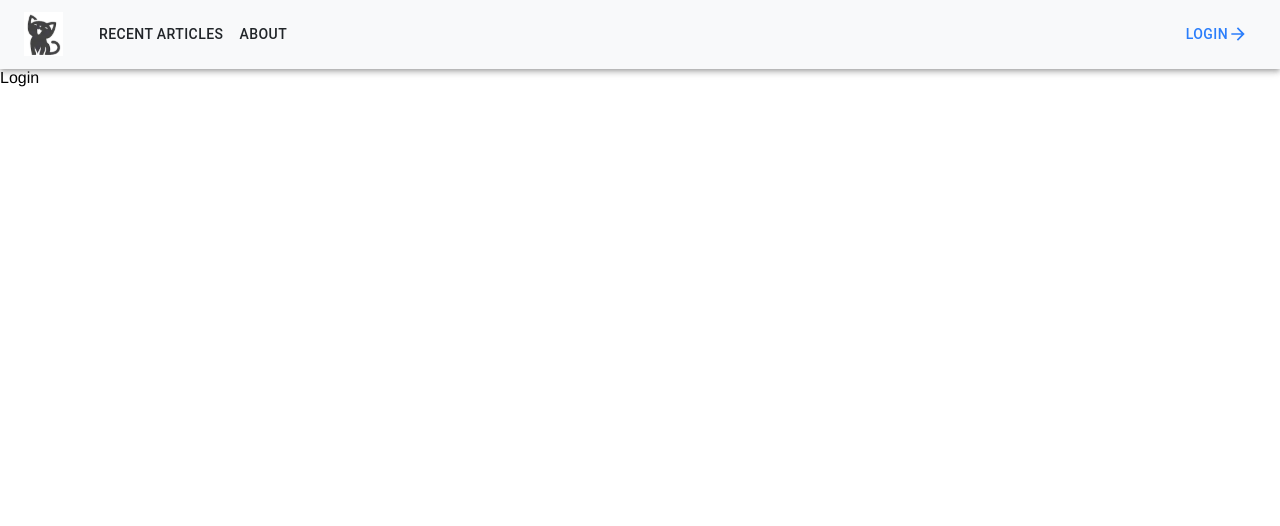
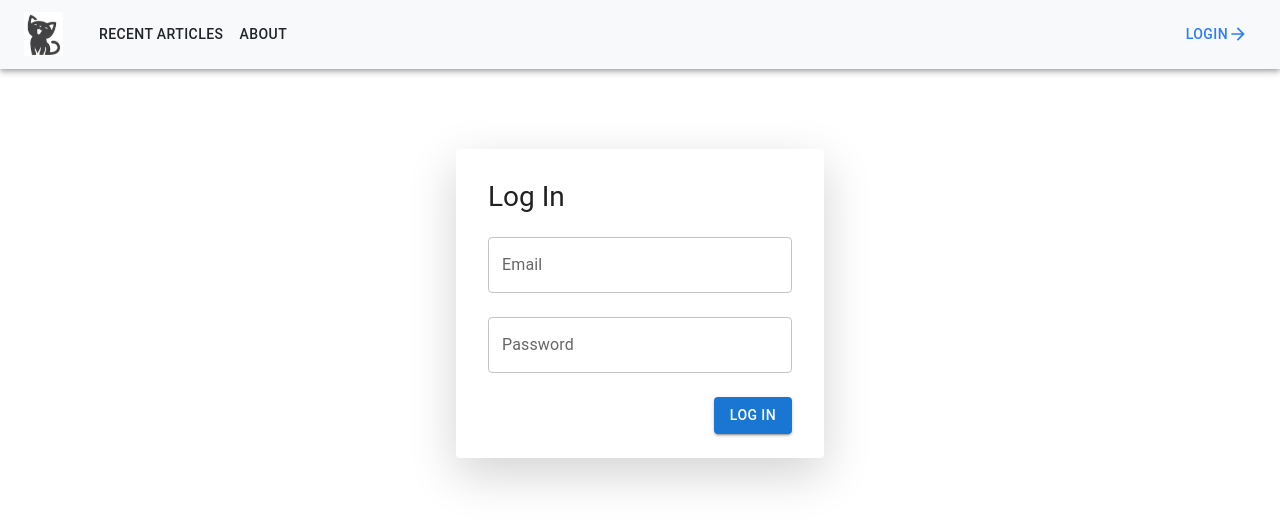
Before and after one commit to JiMare/applifting, a React (Create React App) app in the folder frontend/: page /login in a window 1280 px wide. Shown: the top 526 px of the page. Built offline with nearby package versions, Linux system fonts and the light colour scheme.

Commit message:
login card, useform

```diff
--- a/frontend/package.json
+++ b/frontend/package.json
@@ -5,8 +5,8 @@
   "dependencies": {
     "@emotion/react": "^11.9.3",
     "@emotion/styled": "^11.9.3",
+    "@mui/icons-material": "^5.6.2",
     "@mui/material": "^5.8.6",
-    "@mui/icons-material": "^5.6.2",
     "@testing-library/jest-dom": "^5.16.4",
     "@testing-library/react": "^13.3.0",
     "@testing-library/user-event": "^13.5.0",
@@ -17,6 +17,7 @@
     "@types/react-router-dom": "^5.3.3",
     "react": "^18.2.0",
     "react-dom": "^18.2.0",
+    "react-hook-form": "^7.33.1",
     "react-router-dom": "^6.0.2",
     "react-scripts": "5.0.1",
     "typescript": "^4.7.4",
--- /dev/null
+++ b/frontend/src/components/Login/Login.css
@@ -0,0 +1,4 @@
+.card {
+  margin: auto;
+  margin-top: 5rem;
+}
--- a/frontend/src/components/Login/Login.tsx
+++ b/frontend/src/components/Login/Login.tsx
@@ -1,5 +1,73 @@
 import { ReactElement } from "react";
+import { useForm } from "react-hook-form";
+import {
+  TextField,
+  Button,
+  Card,
+  CardContent,
+  Typography,
+  Box,
+} from "@mui/material";
+import "./Login.css";
+
+type FormValues = {
+  username: string;
+  password: string;
+};
 
 export const Login = (): ReactElement => {
-  return <div>Login</div>;
+  const {
+    register,
+    handleSubmit,
+    formState: { errors },
+  } = useForm<FormValues>({
+    mode: "onChange",
+  });
+
+  const onSubmit = (data: FormValues) => {
+    console.log(data);
+  };
+  return (
+    <Card sx={{ maxWidth: 368, boxShadow: "0px 16px 48px rgba(0, 0, 0, 0.175)" }} className="card">
+      <CardContent sx={{ padding: "2rem" }}>
+        <Typography
+          variant="h3"
+          sx={{ fontSize: "1.75rem", marginBottom: "1.5rem" }}
+        >
+          Log In
+        </Typography>
+        <form onSubmit={handleSubmit(onSubmit)}>
+          <TextField
+            sx={{ marginBottom: "1.5rem" }}
+            label="Email"
+            fullWidth
+            {...register("username", {
+              required: "Email is required",
+              pattern: {
+                value: /^[\w-.]+@([\w-]+\.)+[\w-]{2,4}$/,
+                message: "Not correct e-mail format!",
+              },
+            })}
+            error={Boolean(errors.username)}
+            helperText={errors.username?.message}
+          />
+          <TextField
+            sx={{ marginBottom: "1.5rem" }}
+            label="Password"
+            fullWidth
+            {...register("password", {
+              required: "Password is required",
+            })}
+            error={Boolean(errors.password)}
+            helperText={errors.password?.message}
+          />
+          <Box sx={{ display: "flex", justifyContent: "flex-end" }}>
+            <Button variant="contained" type="submit">
+              Log In
+            </Button>
+          </Box>
+        </form>
+      </CardContent>
+    </Card>
+  );
 };
```
Also changed, not shown: 1 other file (tests, documents, lock files or other folders).
